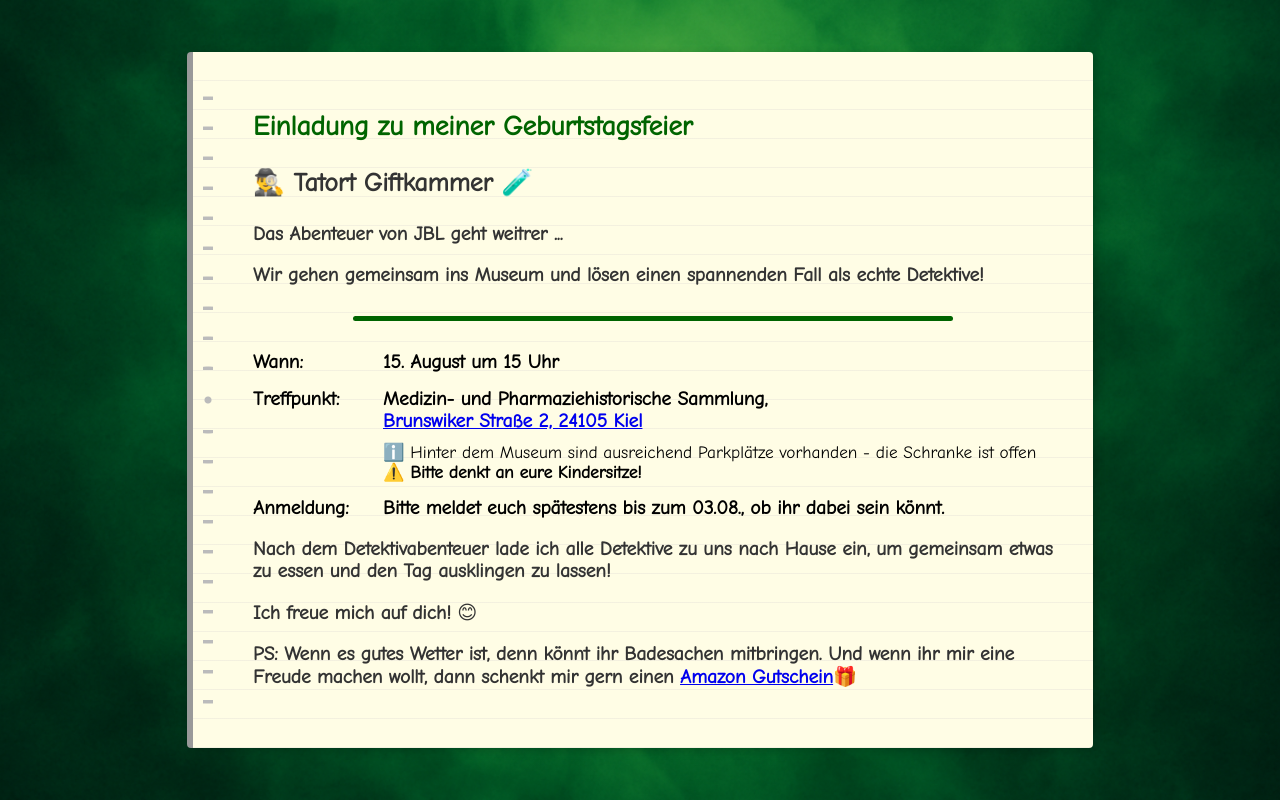
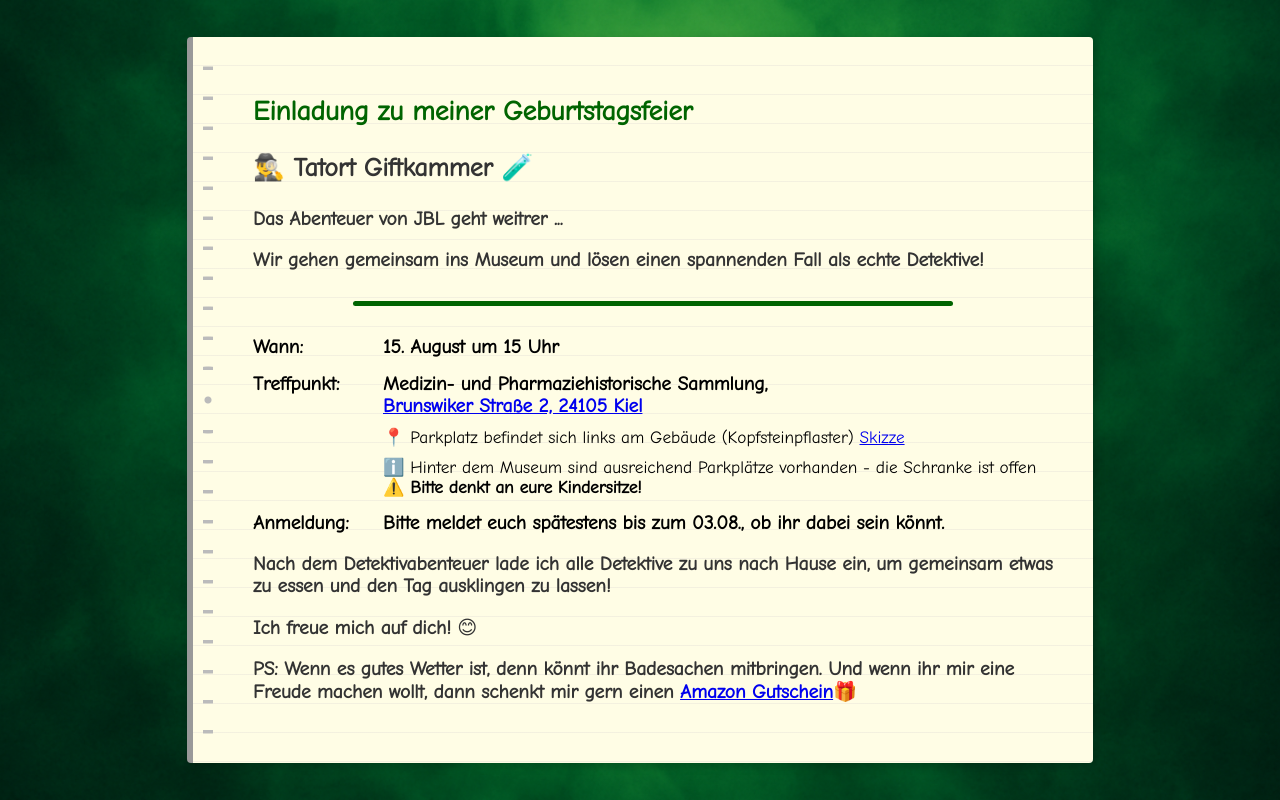
Before and after one commit to janhuddel/geburtstagseinladung, a plain HTML site: page index.html in a window 1280 px wide. Drawn offline with Linux system fonts and the light colour scheme.

Commit message:
Parkplatzanweisung hinzugefügt

```diff
--- a/index.html
+++ b/index.html
@@ -36,6 +36,9 @@
               >Brunswiker Straße 2, 24105 Kiel</a
             ><br />
             <div class="hinweis" style="margin-top: 10px">
+              📍 Parkplatz befindet sich links am Gebäude (Kopfsteinpflaster) <a href="./parkplatz-skizze.jpg">Skizze</a>
+            </div>
+            <div class="hinweis" style="margin-top: 10px">
               ℹ️ Hinter dem Museum sind ausreichend Parkplätze vorhanden - die
               Schranke ist offen
             </div>
```
Also changed, not shown: parkplatz-skizze.jpg (added).
